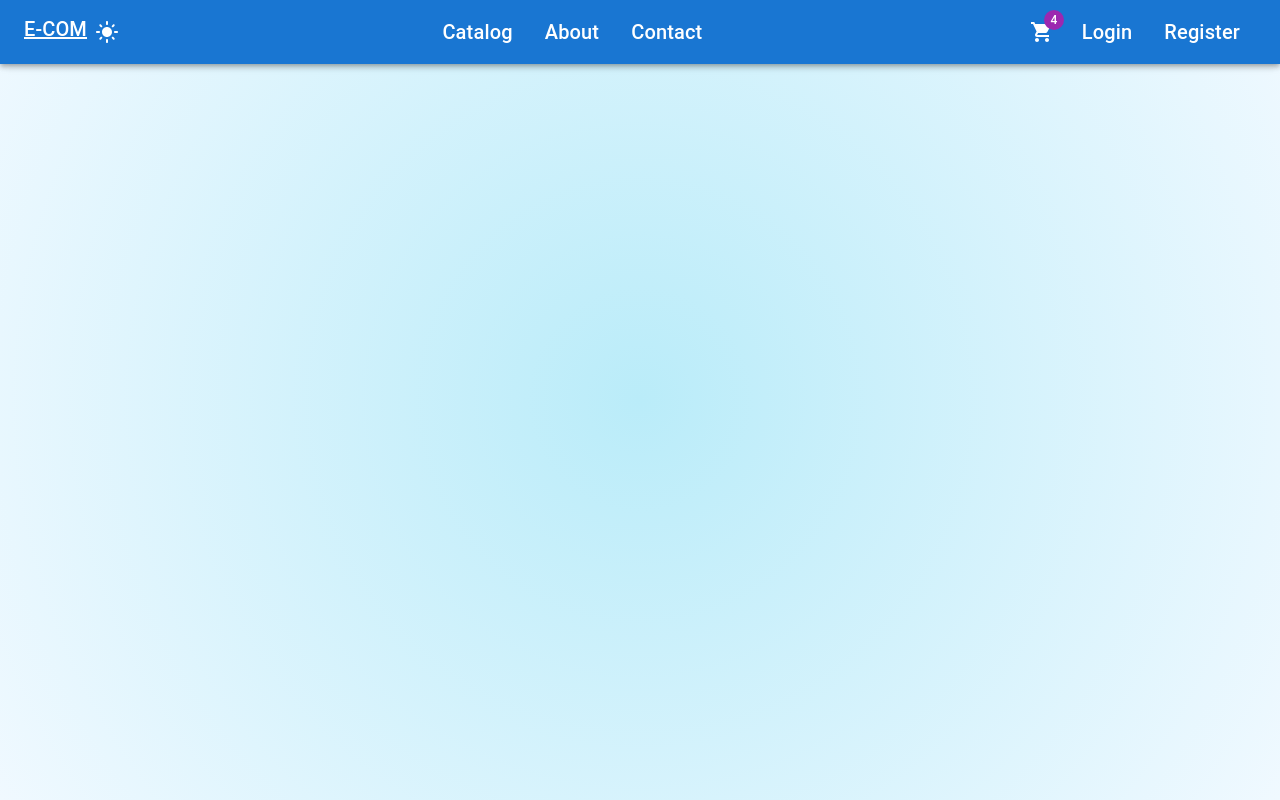
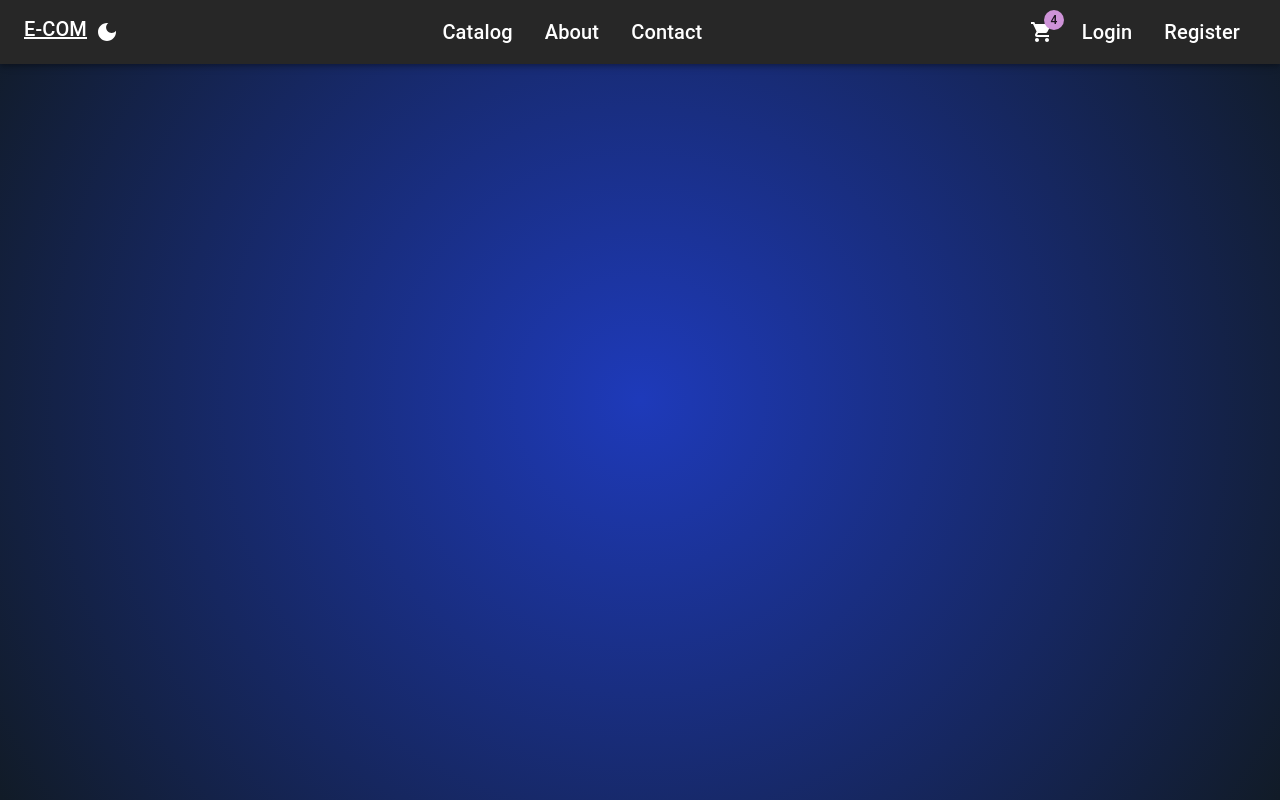
Before and after one commit to Cell6969/react-dotnet-ecommerce, a React (Vite) app in the folder client/: page / in a window 1280 px wide. Built offline with nearby package versions, Linux system fonts and the light colour scheme.

Commit message:
add: redux toolkit store

```diff
--- a/client/package.json
+++ b/client/package.json
@@ -15,8 +15,10 @@
     "@fontsource/roboto": "^5.1.1",
     "@mui/icons-material": "^6.4.0",
     "@mui/material": "^6.4.0",
+    "@reduxjs/toolkit": "^2.5.0",
     "react": "^18.3.1",
     "react-dom": "^18.3.1",
+    "react-redux": "^9.2.0",
     "react-router-dom": "^7.1.3"
   },
   "devDependencies": {
--- /dev/null
+++ b/client/src/api/baseApi.ts
@@ -0,0 +1,31 @@
+import {
+  BaseQueryApi,
+  FetchArgs,
+  fetchBaseQuery,
+} from "@reduxjs/toolkit/query";
+import { startLoading, stopLoading } from "../store/slice/uiSlice";
+
+const customBaseQuery = fetchBaseQuery({
+  baseUrl: "https://localhost:5227/api",
+});
+
+const sleep = () => new Promise((resolve) => setTimeout(resolve, 1000));
+
+export const baseQueryWithErrorHandling = async (
+  args: string | FetchArgs,
+  api: BaseQueryApi,
+  extraOptions: object
+) => {
+    api.dispatch(startLoading())
+    // start loading
+    await sleep();
+    const result = await customBaseQuery(args, api, extraOptions);
+    // stop loading
+    api.dispatch(stopLoading())
+    if (result.error) {
+        const {status, data} = result.error;
+        console.log({status, data})
+    };
+
+    return result;
+};
--- /dev/null
+++ b/client/src/api/catalogApi.ts
@@ -0,0 +1,19 @@
+import { createApi } from "@reduxjs/toolkit/query/react";
+import { Product } from "../app/models/product";
+import { baseQueryWithErrorHandling } from "./baseApi";
+
+export const catalogApi = createApi({
+  reducerPath: "catalogApi",
+  baseQuery: baseQueryWithErrorHandling,
+  endpoints: (builder) => ({
+    fetchProducts: builder.query<Product[], void>({
+      query: () => ({ url: "products" }),
+    }),
+    fetchProductDetails: builder.query<Product, number>({
+      query: (productId) => ({ url: `products/${productId}` }),
+    }),
+  }),
+});
+
+export const { useFetchProductDetailsQuery, useFetchProductsQuery } =
+  catalogApi;
--- a/client/src/app/layout/App.tsx
+++ b/client/src/app/layout/App.tsx
@@ -8,13 +8,12 @@ import {
 } from "@mui/material";
 import Navbar from "./Navbar";
 import { Outlet } from "react-router-dom";
+import { useAppSelector } from "../../store/store";
 
 function App() {
-  const [darkMode, setDarkMode] = useState<boolean>(false);
-
+  const {darkMode} = useAppSelector(state => state.ui);
   const paletteType = darkMode ? "dark" : "light";
 
-  const toggleTheme = () => setDarkMode(!darkMode);
 
   const theme = createTheme({
     palette: {
@@ -28,7 +27,7 @@ function App() {
   return (
     <ThemeProvider theme={theme}>
       <CssBaseline />
-      <Navbar darkMode={darkMode} toggleTheme={toggleTheme} />
+      <Navbar />
       <Box
         sx={{
           minHeight: "100vh",
--- a/client/src/app/layout/Navbar.tsx
+++ b/client/src/app/layout/Navbar.tsx
@@ -1,6 +1,9 @@
 import { DarkMode, LightMode, ShoppingCart } from "@mui/icons-material";
-import { AppBar, Badge, Box, IconButton, List, ListItem, Toolbar, Typography } from "@mui/material";
+import { AppBar, Badge, Box, IconButton, LinearProgress, List, ListItem, Toolbar, Typography } from "@mui/material";
 import { NavLink } from "react-router-dom";
+import { useAppSelector } from "../../store/store";
+import { useDispatch } from "react-redux";
+import { setDarkMode } from "../../store/slice/uiSlice";
 
 const midLinks = [
   { title: 'Catalog', path: '/catalog' },
@@ -25,19 +28,17 @@ const navStyle = {
   }
 }
 
-export default function Navbar({
-  darkMode,
-  toggleTheme,
-}: {
-  darkMode: boolean;
-  toggleTheme: () => void;
-}) {
+export default function Navbar() {
+  const { isLoading, darkMode } = useAppSelector(state => state.ui)
+  const dispatch = useDispatch();
+
+
   return (
     <AppBar position="fixed">
       <Toolbar sx={{ display: 'flex', justifyContent: 'space-between', alignItems: 'center' }}>
         <Box>
           <Typography component={NavLink} to='/' variant="h6" sx={{ color: 'white' }}>E-COM</Typography>
-          <IconButton onClick={toggleTheme}>
+          <IconButton onClick={() => dispatch(setDarkMode())}>
             {darkMode ? <DarkMode /> : <LightMode sx={{ color: "white" }} />}
           </IconButton>
         </Box>
@@ -74,6 +75,11 @@ export default function Navbar({
           </List>
         </Box>
       </Toolbar>
+      {isLoading && (
+        <Box sx={{ width: '100%' }}>
+          <LinearProgress color="secondary" />
+        </Box>
+      )}
     </AppBar>
   );
 }
--- a/client/src/features/catalog/Catalog.tsx
+++ b/client/src/features/catalog/Catalog.tsx
@@ -1,20 +1,14 @@
-import { useEffect, useState } from "react";
-import { Product } from "../../app/models/product";
 import ProductList from "./ProductList";
+import { useFetchProductsQuery } from "../../api/catalogApi";
 
 export default function Catalog() {
-  const [product, setProduct]  = useState<Product[]>([]);
+  const { data, isLoading } = useFetchProductsQuery();
 
-
-   useEffect(() => {
-    fetch("https://localhost:5227/api/products")
-      .then((response) => response.json())
-      .then((data) => setProduct(data));
-  }, []);
+  if (isLoading || !data) return <div></div>
 
   return (
     <>
-      <ProductList product={product} />
+      <ProductList product={data} />
     </>
   );
 }
--- a/client/src/features/catalog/ProductDetails.tsx
+++ b/client/src/features/catalog/ProductDetails.tsx
@@ -1,20 +1,13 @@
-import { useEffect, useState } from "react";
 import { useParams } from "react-router-dom"
-import { Product } from "../../app/models/product";
 import { Button, Divider, Grid2, Table, TableBody, TableCell, TableContainer, TableRow, TextField, Typography } from "@mui/material";
+import { useFetchProductDetailsQuery } from "../../api/catalogApi";
 
 export default function ProductDetails() {
   const { id } = useParams();
-  const [product, setProduct] = useState<Product | null>(null);
 
-  useEffect(() => {
-    fetch(`https://localhost:5227/api/products/${id}`)
-      .then(response => response.json())
-      .then(data => setProduct(data))
-      .catch(error => console.error(error))
-  }, [id])
+  const { data: product, isLoading } = useFetchProductDetailsQuery(id ? +id : 0);
 
-  if (!product) return <div>Loading ...</div>
+  if (!product || isLoading) return <div></div>
 
   const productDetails = [
     { label: 'Name', value: product.name },
--- a/client/src/main.tsx
+++ b/client/src/main.tsx
@@ -3,9 +3,13 @@ import { createRoot } from 'react-dom/client'
 import './app/layout/style.css'
 import { RouterProvider } from 'react-router-dom'
 import { router } from './app/router/Router.tsx'
+import { Provider } from 'react-redux'
+import { store } from './store/store.ts'
 
 createRoot(document.getElementById('root')!).render(
   <StrictMode>
-    <RouterProvider router={router}/>
+    <Provider store={store}>
+      <RouterProvider router={router} />
+    </Provider>
   </StrictMode>,
 )
--- /dev/null
+++ b/client/src/store/slice/uiSlice.ts
@@ -0,0 +1,28 @@
+import { createSlice } from "@reduxjs/toolkit";
+
+const getInitialDarkMode = () => {
+  const storedDarkMode = localStorage.getItem('darkMode');
+  return storedDarkMode ? JSON.parse(storedDarkMode) : true
+}
+
+export const uiSlice = createSlice({
+  name: "ui",
+  initialState: {
+    isLoading: false,
+    darkMode: getInitialDarkMode()
+  },
+  reducers: {
+    startLoading: (state) => {
+      state.isLoading = true;
+    },
+    stopLoading: (state) => {
+      state.isLoading = false;
+    },
+    setDarkMode: (state) => {
+      localStorage.setItem('darkMode', JSON.stringify(!state.darkMode));
+      state.darkMode = !state.darkMode
+    }
+  },
+});
+
+export const { startLoading, stopLoading, setDarkMode } = uiSlice.actions;
--- /dev/null
+++ b/client/src/store/store.ts
@@ -0,0 +1,19 @@
+import { configureStore } from "@reduxjs/toolkit";
+import { useDispatch, useSelector } from "react-redux";
+import { catalogApi } from "../api/catalogApi";
+import { uiSlice } from "./slice/uiSlice";
+
+export const store = configureStore({
+    reducer: {
+        [catalogApi.reducerPath]: catalogApi.reducer,
+        ui: uiSlice.reducer
+    },
+    middleware: (getDefaultMiddleware) =>
+        getDefaultMiddleware().concat(catalogApi.middleware)
+});
+
+export type RootState = ReturnType<typeof store.getState>;
+export type AppDispatch = typeof store.dispatch;
+
+export const useAppDispatch = useDispatch.withTypes<AppDispatch>();
+export const useAppSelector = useSelector.withTypes<RootState>();
```
Also changed, not shown: 1 other file (tests, documents, lock files or other folders).
